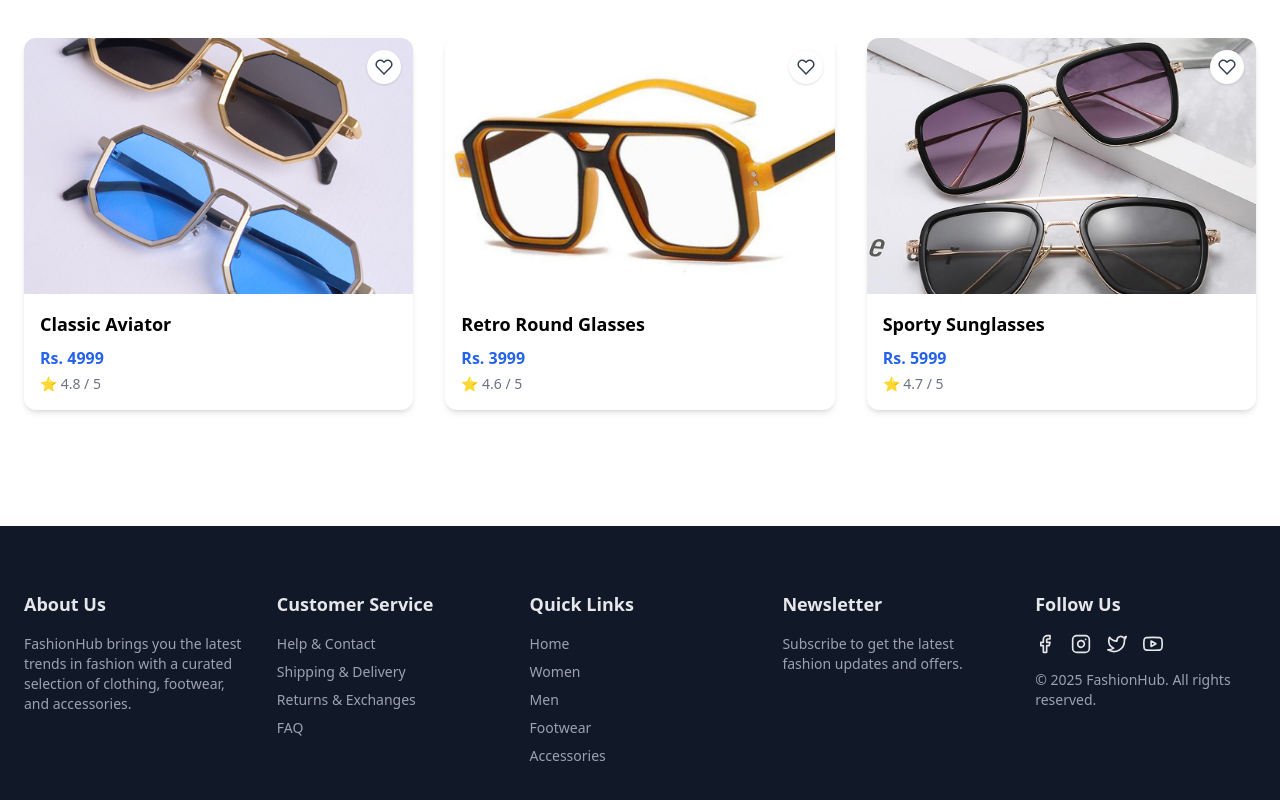
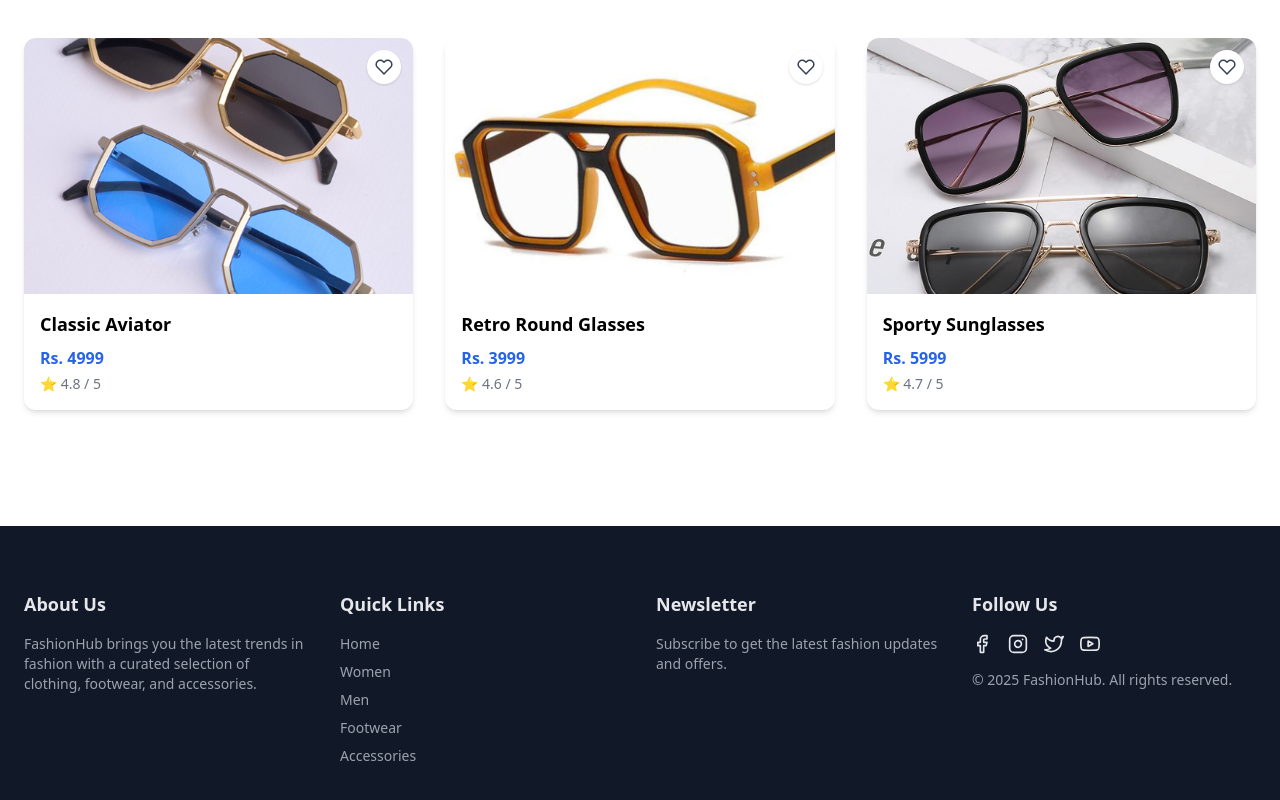
Before and after one commit to Nilakshi1223/FashionHub_Template-, a React (Create React App) app: page /accessories/sunglass in a window 1280 px wide. Shown: the part 274-1074 px from the top of the page. Built offline with nearby package versions, Linux system fonts and the light colour scheme.

Commit message:
FashionHub - commit4

```diff
--- a/src/components/Footer.jsx
+++ b/src/components/Footer.jsx
@@ -1,11 +1,11 @@
 import React from "react";
-import { Link, useLocation, useNavigate } from "react-router-dom";
+import { Link } from "react-router-dom";
 import { FiFacebook, FiInstagram, FiTwitter, FiYoutube } from "react-icons/fi";
 
 const Footer = () => {
   return (
     <footer className="bg-gray-900 text-gray-200 py-16">
-      <div className="max-w-7xl mx-auto px-6 grid grid-cols-1 md:grid-cols-5 gap-8">
+      <div className="max-w-7xl mx-auto px-6 grid grid-cols-1 md:grid-cols-4 gap-8">
         {/* About Us */}
         <div>
           <h3 className="font-bold text-lg mb-4">About Us</h3>
@@ -15,16 +15,7 @@ const Footer = () => {
           </p>
         </div>
 
-        {/* Customer Service */}
-        <div>
-          <h3 className="font-bold text-lg mb-4">Customer Service</h3>
-          <ul className="text-gray-400 text-sm space-y-2">
-            <li><a href="#" className="hover:text-pink-500">Help & Contact</a></li>
-            <li><a href="#" className="hover:text-pink-500">Shipping & Delivery</a></li>
-            <li><a href="#" className="hover:text-pink-500">Returns & Exchanges</a></li>
-            <li><a href="#" className="hover:text-pink-500">FAQ</a></li>
-          </ul>
-        </div>
+
 
         {/* Quick Links */}
         <div>
@@ -53,10 +44,10 @@ const Footer = () => {
         <div>
           <h3 className="font-bold text-lg mb-4">Follow Us</h3>
           <div className="flex space-x-4 text-xl">
-            <a href="#" className="hover:text-pink-500"><FiFacebook /></a>
-            <a href="#" className="hover:text-pink-500"><FiInstagram /></a>
-            <a href="#" className="hover:text-pink-500"><FiTwitter /></a>
-            <a href="#" className="hover:text-pink-500"><FiYoutube /></a>
+            <a href="facebook.com" className="hover:text-pink-500"><FiFacebook /></a>
+            <a href="insta.com" className="hover:text-pink-500"><FiInstagram /></a>
+            <a href="twiter.com" className="hover:text-pink-500"><FiTwitter /></a>
+            <a href="youtube.com" className="hover:text-pink-500"><FiYoutube /></a>
           </div>
           <p className="text-gray-400 text-sm mt-4">
             © 2025 FashionHub. All rights reserved.
```
